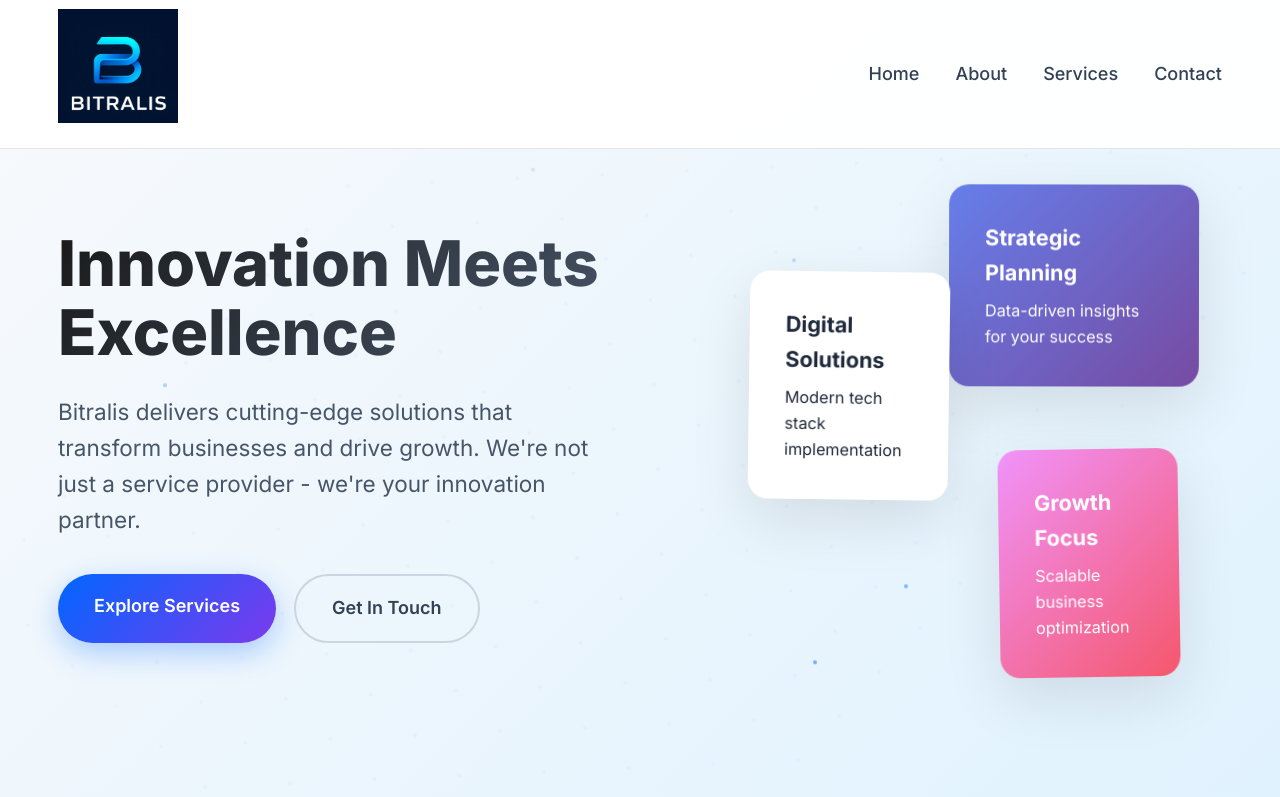
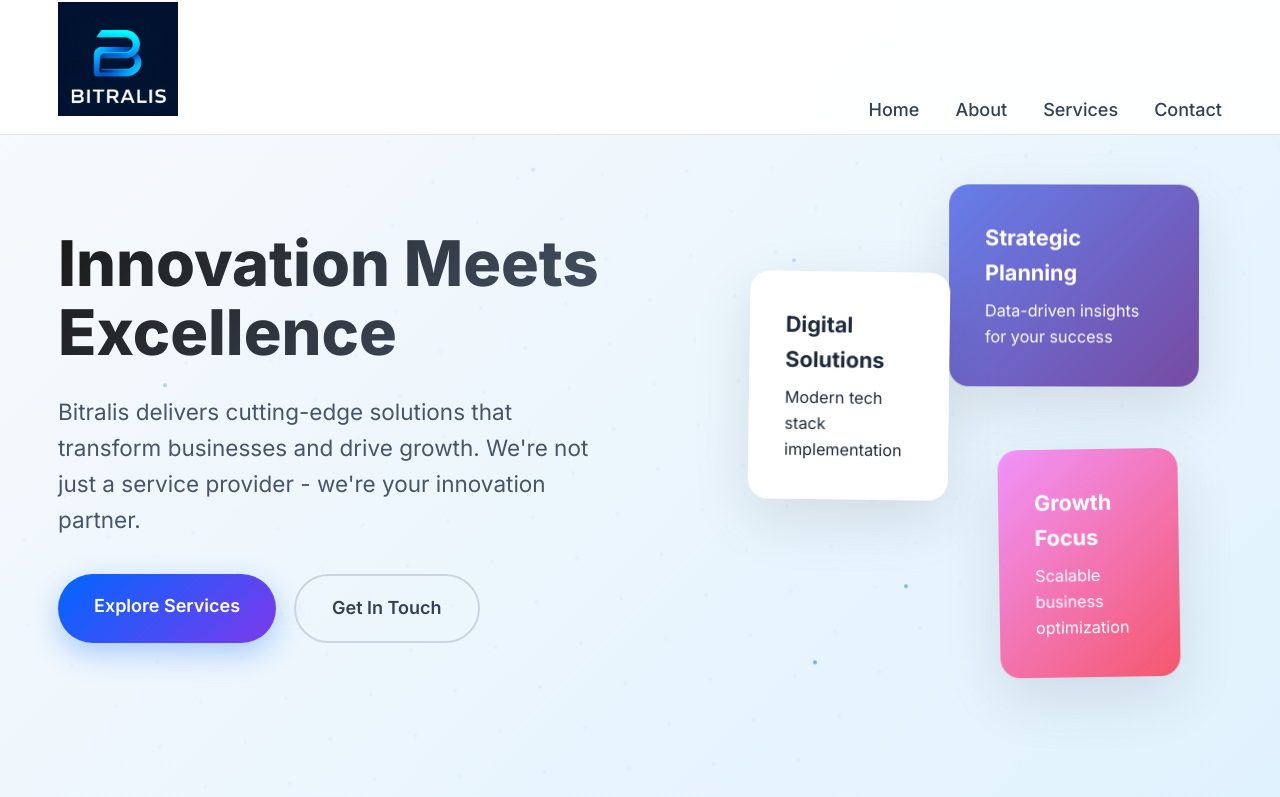
Before and after one commit to pvsreejith/Bitralis, a plain HTML site: page index.html in a window 1280 px wide. Shown: the top 797 px of the page. Drawn offline with Linux system fonts and the light colour scheme.

Commit message:
Update index.html

```diff
--- a/index.html
+++ b/index.html
@@ -51,7 +51,7 @@
             background: rgba(255, 255, 255, 0.95);
             backdrop-filter: blur(20px);
             z-index: 1000;
-            padding: 0.5rem 0;
+            padding: 0.1rem 0;
             transition: all 0.3s ease;
             border-bottom: 1px solid rgba(0, 0, 0, 0.1);
         }
@@ -61,7 +61,7 @@
             margin: 0 auto;
             display: flex;
             justify-content: space-between;
-            align-items: center;
+            align-items: baseline;
             padding: 0 1rem;
         }
 
```
